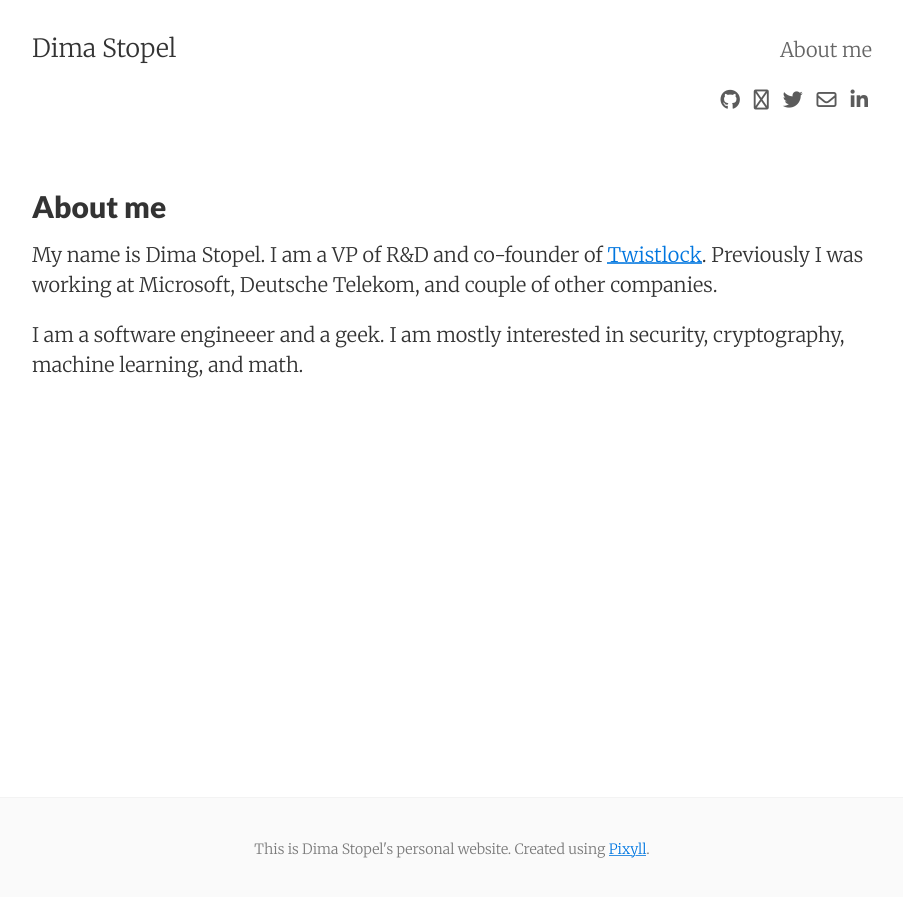
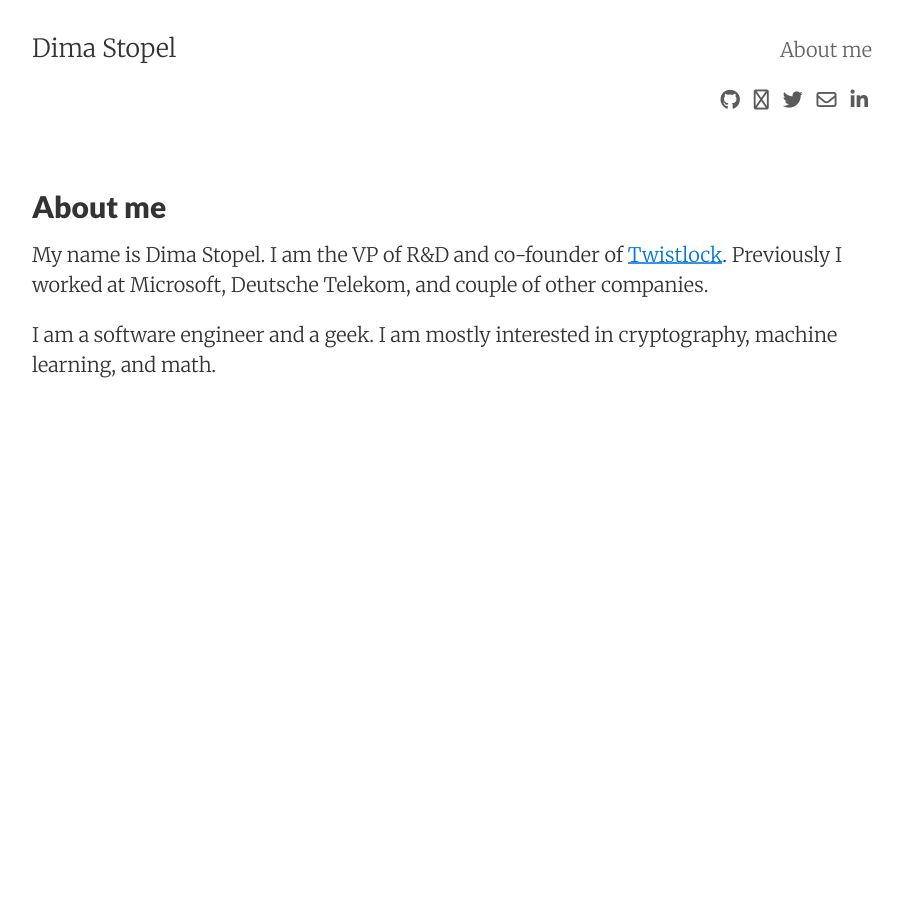
Before and after one commit to dimastopel/dimastopel.github.io, a Jekyll site: the page built from about.md, in a window 1280 px wide. Shown: the top 897 px of the page, without its empty margins (188-1091 px from the left). Built offline with Jekyll 4.4.1, drawn with Linux system fonts in a browser that asks for light colours; nearby versions of some CDN libraries.

Commit message:
more tunings
Signed-off-by: Dima Stopel <dima@twistlock.com>

```diff
--- a/Gemfile
+++ b/Gemfile
@@ -4,3 +4,5 @@ source 'https://rubygems.org'
 # maintaining a local Jekyll environment in sync with GitHub Pages
 # https://github.com/github/pages-gem
 gem 'github-pages'
+gem 'jekyll-sitemap'
+gem 'jekyll-paginate'
--- a/_includes/footer.html
+++ b/_includes/footer.html
@@ -1,3 +1,4 @@
+<!--
 <footer class="center">
   <div class="measure">
     <small>
@@ -5,6 +6,7 @@
     </small>
   </div>
 </footer>
+-->
 {% if site.enable_anchorjs %}<!-- AnchorJS -->
 <script src="https://cdnjs.cloudflare.com/ajax/libs/anchor-js/3.0.0/anchor.min.js"></script>
 <script>
--- a/about.md
+++ b/about.md
@@ -5,6 +5,6 @@ permalink: /about/
 tags: about
 ---
 
-My name is Dima Stopel. I am a VP of R&D and co-founder of [Twistlock](https://www.twistlock.com). Previously I was working at Microsoft, Deutsche Telekom, and couple of other companies.
+My name is Dima Stopel. I am the VP of R&D and co-founder of [Twistlock](https://www.twistlock.com). Previously I worked at Microsoft, Deutsche Telekom, and couple of other companies.
 
-I am a software engineeer and a geek. I am mostly interested in security, cryptography, machine learning, and math.
+I am a software engineer and a geek. I am mostly interested in cryptography, machine learning, and math.
```
